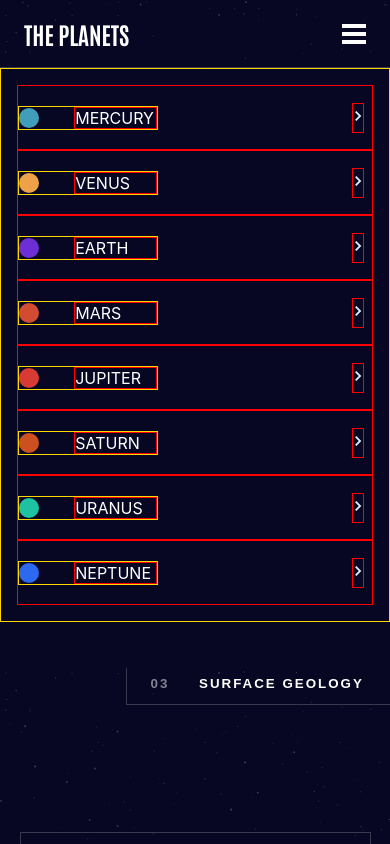
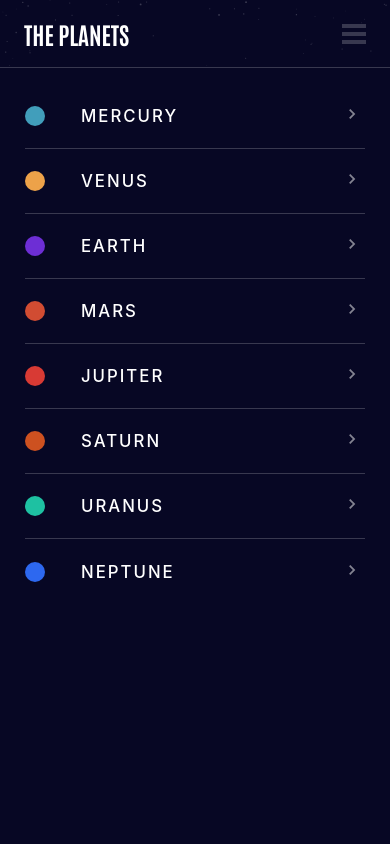
Before and after one commit to Uvacoder/abc-theplanets, a Next.js app: page / in a window 390 px wide. Both pictures are taken after a click on the icon 354 px from the left and 33 px from the top of the page. Shown: the top 844 px of the page. Built offline with nearby package versions, Linux system fonts and the light colour scheme.

Commit message:
mobile nav style set, needs onClick

```diff
--- a/components/Header.js
+++ b/components/Header.js
@@ -4,7 +4,7 @@ import { useContext } from 'react'
 
 export default function Header() {
 
-    const {handleNavClick, planets, currentPlanet, handleHamburgerClick} = useContext(Context)
+    const {handleNavClick, planets, currentPlanet, handleHamburgerClick, isNavOpen} = useContext(Context)
 
     const navPlanets = planets.map((planet, index) => (
         <li key={index}
@@ -25,10 +25,11 @@ export default function Header() {
                 </ul>
             </nav>
             <svg className={styles.svg}
-                 onClick={handleHamburgerClick}
-                 xmlns="http://www.w3.org/2000/svg"
-                 width="24" height="24"
-                 viewBox="0 0 24 24"><path d="M24 6h-24v-4h24v4zm0 4h-24v4h24v-4zm0 8h-24v4h24v-4z"/></svg>
+                style={{fill: isNavOpen ? 'rgb(56,56,79)' : ''}}
+                onClick={handleHamburgerClick}
+                xmlns="http://www.w3.org/2000/svg"
+                width="24" height="24"
+                viewBox="0 0 24 24"><path d="M24 6h-24v-4h24v4zm0 4h-24v4h24v-4zm0 8h-24v4h24v-4z"/></svg>
         </div>
     )
 }
--- a/styles/HamburgerNav.module.css
+++ b/styles/HamburgerNav.module.css
@@ -12,13 +12,12 @@
         position: absolute;
         z-index: 5;
         width: 100%;
-        height: 600px;
+        height: 150vh;
         top: 68px;
         background-color: rgb(7,7,36);
     }
 
     .ul {
-        border: 1px solid gold;
         margin: 0 auto;
         height: auto;
         list-style: none;
@@ -26,17 +25,24 @@
     }
 
     .li {
-        border: 1px solid red;
+        margin: 0 auto;
+        border-bottom: 1px solid rgb(56,56,79);
         display: flex;
         justify-content: space-between;
         align-items: center;
-        width: 100%;
+        width: 95%;
         height: 65px;
-        color: blue;
+    }
+
+    .li:hover {
+        cursor: pointer;
+    }
+
+    .li:last-child{
+        border-bottom: none;
     }
 
     .leftFlex {
-        border: 1px solid gold;
         width: 140px;
         display: flex;
         align-items: center;
@@ -50,24 +56,23 @@
     }
 
     .planetName {
-        border: 1px solid red;
         width: 60%;
         text-align: left;
         color: #FFFFFF;
         text-transform: uppercase;
+        letter-spacing: 2px;
+        font-size: 1.05rem;
+        font-weight: 500;
     }
 
     .rightFlex {
-        border: 1px solid red;
         margin-right: .5rem;
     }
 
     .svgArrow {
-        fill: #DEF4FC;
+        fill: #838391;
         width: 10px;
     }
 
-    .svgArrow:hover {
-       cursor: pointer;
-    }
+
 }
```
